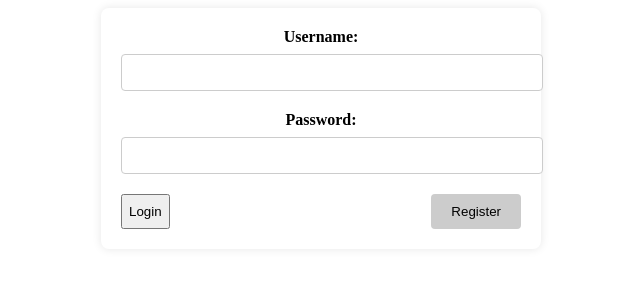
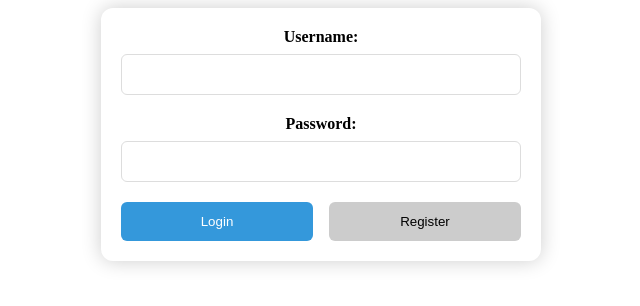
Before and after one commit to MariussGustins/Game_mrm_prakse, a Vue app in the folder game-mrm/: page / in a window 1280 px wide. Shown: the top 306 px of the page, without its empty margins (319-959 px from the left). Built offline with nearby package versions, Linux system fonts and the light colour scheme.

Commit message:
Managed style.

```diff
--- a/game-mrm/src/components/LogIn.vue
+++ b/game-mrm/src/components/LogIn.vue
@@ -63,8 +63,8 @@ export default {
   max-width: 400px;
   margin: auto;
   padding: 20px;
-  border-radius: 8px;
-  box-shadow: 0 0 10px rgba(0, 0, 0, 0.1);
+  border-radius: 12px;
+  box-shadow: 0 0 20px rgba(0, 0, 0, 0.2);
 }
 
 .form-group {
@@ -79,9 +79,10 @@ label {
 
 input {
   width: 100%;
-  padding: 10px;
-  border: 1px solid #ccc;
-  border-radius: 4px;
+  padding: 12px;
+  border: 1px solid #ddd;
+  border-radius: 6px;
+  box-sizing: border-box;
 }
 
 .button-container {
@@ -89,21 +90,35 @@ input {
   justify-content: space-between;
 }
 
-.log-in-button {
-  background-color: #3498db;
+.login-button {
+  width: 48%;
+  text-align: center;
+  background-color: #3498db; /* Blue color for login button */
   color: #fff;
-  padding: 10px 20px;
+  padding: 12px 20px;
   border: none;
-  border-radius: 4px;
+  border-radius: 6px;
   cursor: pointer;
+  transition: background-color 0.3s ease-in-out;
 }
 
 .register-button {
-  background-color: #ccc;
+  width: 48%;
+  text-align: center;
+  background-color: #ccc; /* Gray color for register button */
   color: #000;
-  padding: 10px 20px;
+  padding: 12px 20px;
   border: none;
-  border-radius: 4px;
+  border-radius: 6px;
   cursor: pointer;
+  transition: background-color 0.3s ease-in-out;
+}
+
+.login-button:hover {
+  background-color: #297fb8;
+}
+
+.register-button:hover {
+  background-color: #bbb; /* Darken the gray color on hover */
 }
 </style>
--- a/game-mrm/src/components/RegisterForm.vue
+++ b/game-mrm/src/components/RegisterForm.vue
@@ -72,8 +72,8 @@ export default {
   max-width: 400px;
   margin: auto;
   padding: 20px;
-  border-radius: 8px;
-  box-shadow: 0 0 10px rgba(0, 0, 0, 0.1);
+  border-radius: 12px; /* Increased border-radius for rounded corners */
+  box-shadow: 0 0 20px rgba(0, 0, 0, 0.2);
 }
 
 .form-group {
@@ -89,9 +89,10 @@ label {
 input,
 select {
   width: 100%;
-  padding: 10px;
-  border: 1px solid #ccc;
-  border-radius: 4px;
+  padding: 12px; /* Increased padding for better spacing */
+  border: 1px solid #ddd; /* Lighter border color for a softer look */
+  border-radius: 6px; /* Slightly rounded corners for input fields */
+  box-sizing: border-box;
 }
 
 .button-container {
@@ -101,9 +102,14 @@ select {
 .register-button {
   background-color: #3498db;
   color: #fff;
-  padding: 10px 20px;
+  padding: 12px 20px; /* Increased padding for better spacing */
   border: none;
-  border-radius: 4px;
+  border-radius: 6px; /* Slightly rounded corners for buttons */
   cursor: pointer;
+  transition: background-color 0.3s ease-in-out;
+}
+
+.register-button:hover {
+  background-color: #297fb8; /* Darken the color on hover */
 }
 </style>
```
